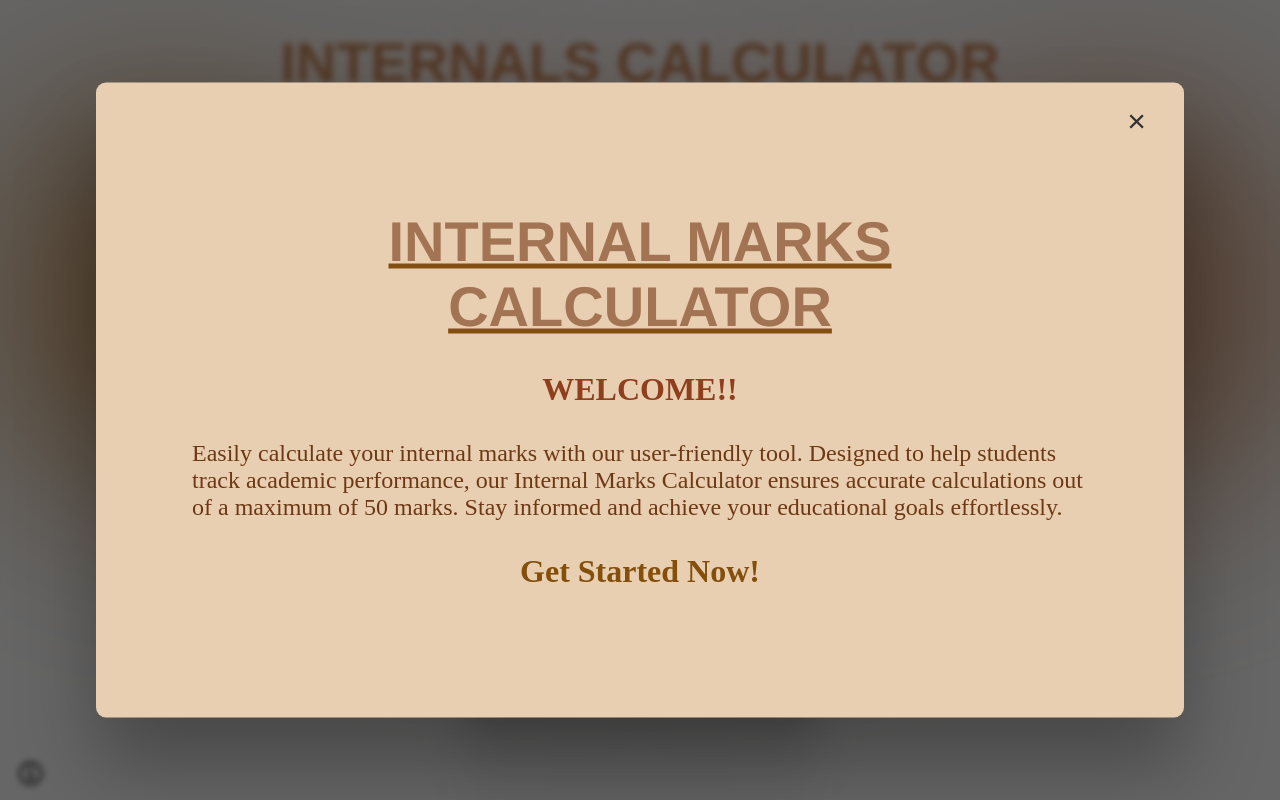
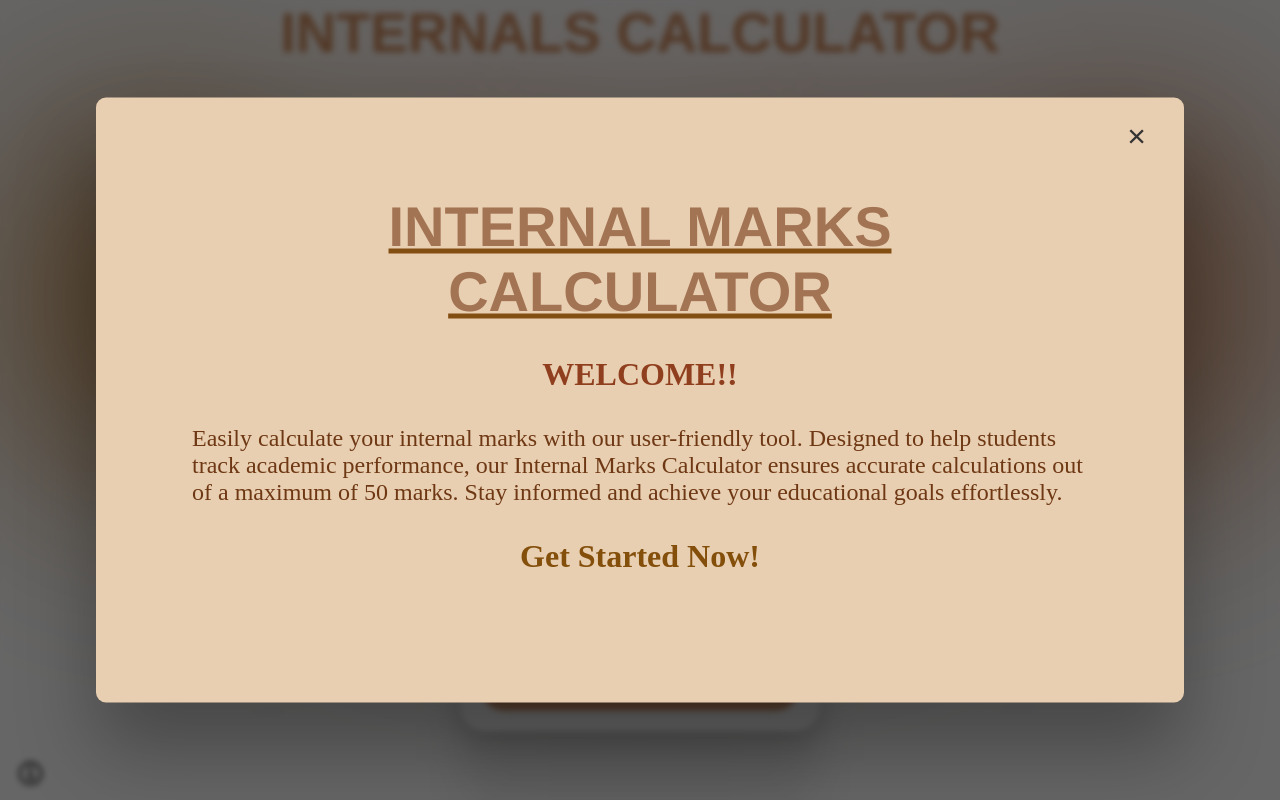
Before and after one commit to Aathixh/B-Tech-Internals-Calculator, a website: page index.html in a window 1280 px wide. Drawn offline with Linux system fonts and the light colour scheme.

Commit message:
style: adjust margins and font color for better layout and readability

```diff
--- a/style.css
+++ b/style.css
@@ -1,6 +1,7 @@
 body {
   justify-content: center;
   box-sizing: border-box;
+  margin: 0;
 }
 
 .absolute {
@@ -86,12 +87,12 @@ body {
 
 h1 {
   text-align: center;
-  margin-top: 30px;
   margin-bottom: 0px;
   color: #c77e4ee0;
   font-size: 350%;
   font-family: "Franklin Gothic Medium", "Arial Narrow", Arial, sans-serif;
   font-weight: bolder;
+  margin-top: 0;
 }
 
 section {
@@ -326,6 +327,9 @@ section {
   text-decoration: underline;
   text-decoration-color: #834e12;
 }
+.add-card {
+  margin-top: 3vh;
+}
 @media (max-width: 800px) {
   .modal {
     width: 60%;
```
